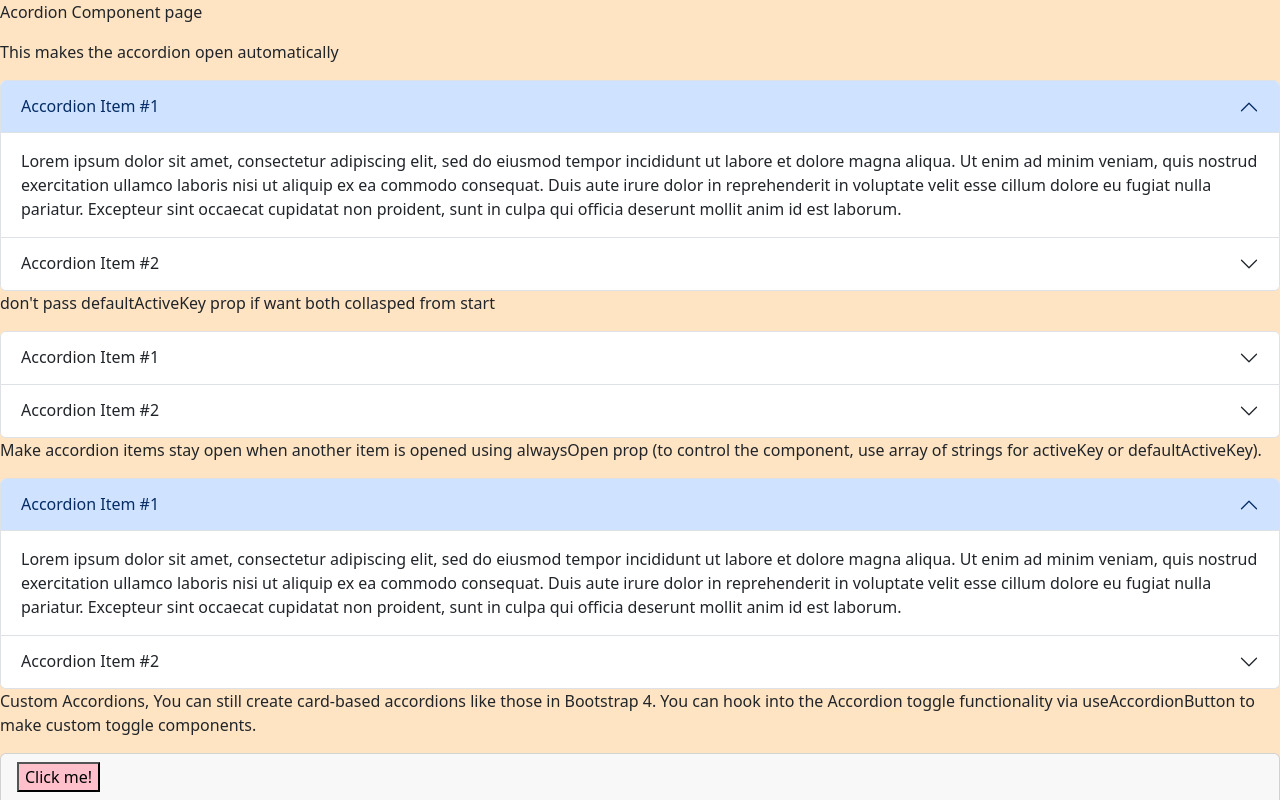
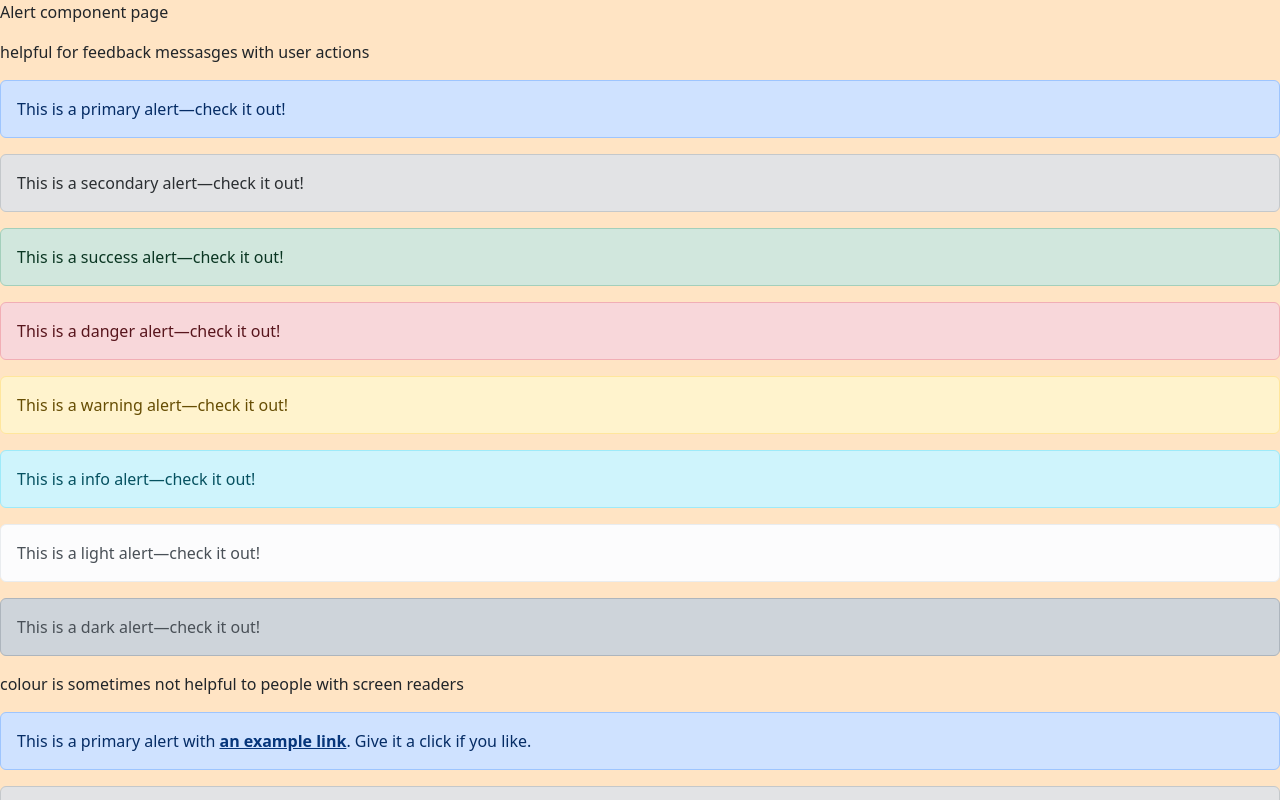
Before and after one commit to Beckster6211/Bootstrap-practice, a React (Create React App) app: page / in a window 1280 px wide. Shown: the top 800 px of the page. Built offline with nearby package versions, Linux system fonts and the light colour scheme.

Commit message:
added alert

```diff
--- a/src/App.js
+++ b/src/App.js
@@ -4,6 +4,7 @@ import ComContainer from './Components/Container';
 import ComNav from './Components/Nav';
 import ComNavbar from './Components/Navbar';
 import ComAcordion from './Components/Accordion';
+import ComAlert from './Components/Alert';
 
 
 function App() {
@@ -12,7 +13,8 @@ function App() {
       {/* <ComContainer/> */}
       {/* <ComNav/> */}
       {/* <ComNavbar/> */}
-      <ComAcordion/>
+      {/* <ComAcordion/> */}
+      <ComAlert/>
     </div>
   );
 }
--- /dev/null
+++ b/src/Components/Alert.js
@@ -0,0 +1,77 @@
+import React, {useState} from "react"
+
+import Alert from 'react-bootstrap/Alert';
+import Button from 'react-bootstrap/Button';
+
+// alerts in eight variants
+// alerts can have links, they will matching colour
+// alerts can contain whatever, header, paragraphs, dividers
+// add dismissable prop to addd dismiss button to an alert
+
+function ComAlert(){
+
+    const [show, setShow] = useState(true)
+
+return(
+    <div>
+        <p>Alert component page</p>
+        <p>helpful for feedback messasges with user actions</p>
+        {[
+        'primary',
+        'secondary',
+        'success',
+        'danger',
+        'warning',
+        'info',
+        'light',
+        'dark',
+      ].map((variant) => (
+        <Alert key={variant} variant={variant}>
+          This is a {variant} alert—check it out!
+        </Alert>
+      ))}
+      <p>colour is sometimes not helpful to people with screen readers</p>
+      {[
+        'primary',
+        'secondary',
+        'success',
+        'danger',
+        'warning',
+        'info',
+        'light',
+        'dark',
+      ].map((variant) => (
+        <Alert key={variant} variant={variant}>
+          This is a {variant} alert with{' '}
+          <Alert.Link href="#">an example link</Alert.Link>. Give it a click if
+          you like.
+        </Alert>
+      ))}
+      <p>alerts can contain whatever, header, paragraphs, dividers</p>
+      <Alert variant="success">
+      <Alert.Heading>Hey, nice to see you</Alert.Heading>
+      <p>
+        Aww yeah, you successfully read this important alert message. This
+        example text is going to run a bit longer so that you can see how
+        spacing within an alert works with this kind of content.
+      </p>
+      <hr />
+      <p className="mb-0">
+        Whenever you need to, be sure to use margin utilities to keep things
+        nice and tidy.
+      </p>
+    </Alert>
+    <p>add dismissable prop to addd dismiss button to an alert</p>
+    {show ? <Alert variant="danger" onClose={() => setShow(false)} dismissible>
+         <Alert.Heading>Oh snap! You got an error!</Alert.Heading>
+        <p>
+          Change this and that and try again. Duis mollis, est non commodo
+          luctus, nisi erat porttitor ligula, eget lacinia odio sem nec elit.
+          Cras mattis consectetur purus sit amet fermentum.
+        </p>
+      </Alert> :  <Button onClick={() => setShow(true)}>Show Alert</Button>}
+    </div>
+)
+}
+
+export default ComAlert
```
